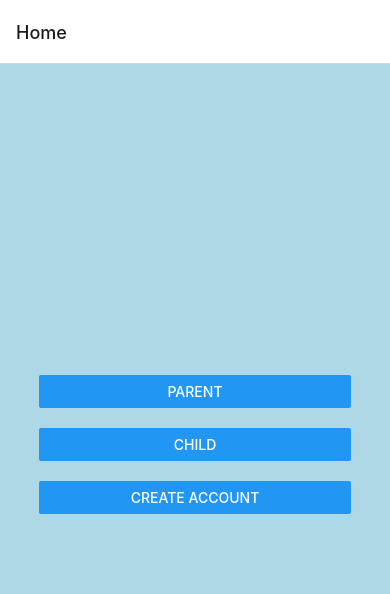
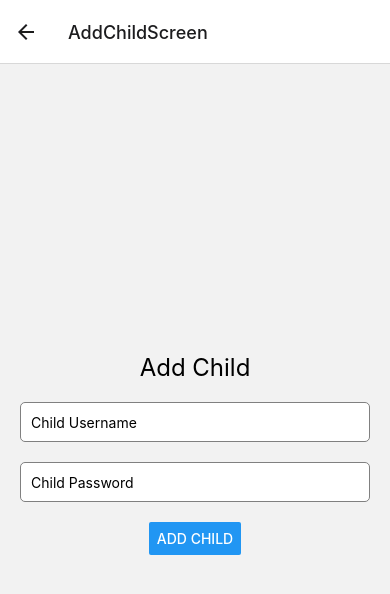
Before and after one commit to SahejAgarwal05/gaurdianWings, a React Native app: screen /AddChildScreen in a window 390 px wide. Shown: the top 594 px of the page. Built offline with nearby package versions, Linux system fonts and the light colour scheme.

Commit message:
Add Child function done

```diff
--- a/App.js
+++ b/App.js
@@ -8,6 +8,7 @@ import ParentSignIn from './screens/ParentSignIn';
 import CreateUser from './screens/CreateUser';
 import ParentDashboard from './screens/ParentDashboard';
 import ChildDashboard from './screens/ChildDashboard';
+import AddChildScreen from './screens/AddChildScreen'; // Import AddChildScreen
 
 const Stack = createNativeStackNavigator();
 
@@ -17,6 +18,7 @@ const App = () => {
       <Stack.Navigator initialRouteName="Home">
         <Stack.Screen name="Home" component={HomeScreen} options={{ headerStyle: styles.header, contentStyle: styles.screenBackground }} />
         <Stack.Screen name="ChildSignIn" component={ChildSignIn} />
+       <Stack.Screen name="AddChildScreen" component={AddChildScreen} />
         <Stack.Screen name="ParentSignIn" component={ParentSignIn} />
         <Stack.Screen name="CreateUser" component={CreateUser} />
         <Stack.Screen name="ParentDashboard" component={ParentDashboard} />
@@ -35,4 +37,4 @@ const styles = StyleSheet.create({
   }
 })
 
-export default App
+export default App;
--- /dev/null
+++ b/screens/AddChildScreen.js
@@ -0,0 +1,104 @@
+import React, { useState } from 'react';
+import { View, Text, TextInput, Button, StyleSheet, Alert } from 'react-native';
+import { ref, set, get } from 'firebase/database';
+import { db } from './firebaseConfig';
+
+const AddChildScreen = ({ navigation, parentUsername }) => {
+  const [childUsername, setChildUsername] = useState('');
+  const [childPassword, setChildPassword] = useState('');
+
+  const handleAddChild = async () => {
+    const trimmedChildUsername = childUsername.trim();
+    const trimmedChildPassword = childPassword.trim();
+
+    if (!trimmedChildUsername || !trimmedChildPassword) {
+      Alert.alert('Error', 'Both username and password are required.');
+      return;
+    }
+
+    try {
+      const childRef = ref(db, `child/${trimmedChildUsername}`);
+      const childSnapshot = await get(childRef);
+
+      if (childSnapshot.exists()) {
+        const childData = childSnapshot.val();
+        if (childData.password !== trimmedChildPassword) {
+          Alert.alert('Error', 'Incorrect password for the child account.');
+          return;
+        }
+
+        if (childData.parent) {
+          if (childData.parent === parentUsername) {
+            Alert.alert('Error', 'This child is already assigned to you.');
+          } else {
+            Alert.alert('Error', `This child is already assigned to another parent: ${childData.parent}.`);
+          }
+          return;
+        }
+
+        // Update child's parent field
+        await set(ref(db, `child/${trimmedChildUsername}/parent`), parentUsername);
+
+        // Add child to parent's children list
+        const parentChildRef = ref(db, `parent/${parentUsername}/Children/${trimmedChildUsername}`);
+        await set(parentChildRef, {});
+
+        Alert.alert('Success', 'Child added successfully!');
+        navigation.goBack();
+      } else {
+        Alert.alert('Error', 'Child account does not exist.');
+      }
+    } catch (error) {
+      console.error('Error adding child:', error.message);
+      Alert.alert('Error', error.message);
+    }
+  };
+
+  return (
+    <View style={styles.container}>
+      <Text style={styles.title}>Add Child</Text>
+      <TextInput
+        style={styles.input}
+        placeholder="Child Username"
+        value={childUsername}
+        onChangeText={setChildUsername}
+        autoCapitalize="none"
+      />
+      <TextInput
+        style={styles.input}
+        placeholder="Child Password"
+        value={childPassword}
+        onChangeText={setChildPassword}
+        secureTextEntry
+        autoCapitalize="none"
+      />
+      <Button title="Add Child" onPress={handleAddChild} />
+    </View>
+  );
+};
+
+export default AddChildScreen;
+
+const styles = StyleSheet.create({
+  container: {
+    flex: 1,
+    justifyContent: 'center',
+    alignItems: 'center',
+    padding: 20,
+  },
+  title: {
+    fontSize: 24,
+    marginBottom: 20,
+    textAlign: 'center',
+  },
+  input: {
+    width: '100%',
+    height: 40,
+    borderColor: 'gray',
+    borderWidth: 1,
+    marginBottom: 20,
+    paddingLeft: 10,
+    borderRadius: 5,
+    backgroundColor: 'white',
+  },
+});
--- a/screens/ChildSignIn.js
+++ b/screens/ChildSignIn.js
@@ -29,7 +29,7 @@ const ChildSignIn = ({ navigation }) => {
         const userData = snapshot.val();
         if (userData.password === trimmedPassword) {
           console.log('User signed in successfully!');
-          navigation.navigate('ChildDashboard', { userName: trimmedUsername });
+          navigation.navigate('ChildDashboard', { username: trimmedUsername });
         } else {
           Alert.alert('Error', 'Invalid password for Child account.');
         }
--- a/screens/ParentDashboard.js
+++ b/screens/ParentDashboard.js
@@ -15,9 +15,6 @@ const ParentDashboard = ({ route }) => {
         <Drawer.Screen name="Settings">
           {(props) => <ParentSettings {...props} username={username} />}
         </Drawer.Screen>
-        <Drawer.Screen name="To-do List">
-          {(props) => <ParentTodoList {...props} username={username} />}
-        </Drawer.Screen>
       </Drawer.Navigator>
     </NavigationContainer>
   );
--- a/screens/ParentSettings.js
+++ b/screens/ParentSettings.js
@@ -8,8 +8,8 @@ const ParentSettings = ({ navigation, username }) => {
 
   useEffect(() => {
     if (!username) {
-        console.error('Username is not defined');
-        return;
+      console.error('Username is not defined');
+      return;
     }
 
     const fetchChildren = async () => {
@@ -19,6 +19,9 @@ const ParentSettings = ({ navigation, username }) => {
         if (snapshot.exists()) {
           const data = snapshot.val();
           setChildren(Object.keys(data)); // Getting usernames instead of values
+          console.log('Fetched children:', Object.keys(data)); // Debugging log
+        } else {
+          console.log('No children found for this parent.'); // Debugging log
         }
       } catch (error) {
         console.error('Error fetching children:', error.message);
@@ -29,7 +32,6 @@ const ParentSettings = ({ navigation, username }) => {
   }, [username]);
 
   const handleAddChild = () => {
-    // Navigate to AddChildScreen, passing the parent's username
     navigation.navigate('AddChildScreen', { username });
   };
 
@@ -40,7 +42,7 @@ const ParentSettings = ({ navigation, username }) => {
         children.map((childUsername, index) => (
           <Button
             key={index}
-            title={childUsername}
+            title={childUsername} // Preserve original case
             onPress={() => navigation.navigate('ChildScreen', { parentUsername: username, childUsername })}
           />
         ))
--- a/screens/ParentSignIn.js
+++ b/screens/ParentSignIn.js
@@ -29,7 +29,7 @@ const ParentSignIn = ({ navigation }) => {
         const userData = snapshot.val();
         if (userData.password === trimmedPassword) {
           console.log('User signed in successfully!');
-          navigation.navigate('ParentDashboard', { userName: trimmedUsername });
+          navigation.navigate('ParentDashboard', { username: trimmedUsername });
         } else {
           Alert.alert('Error', 'Invalid password for Parent account.');
         }
```
Lines whose indentation alone changed are shown as unchanged.
